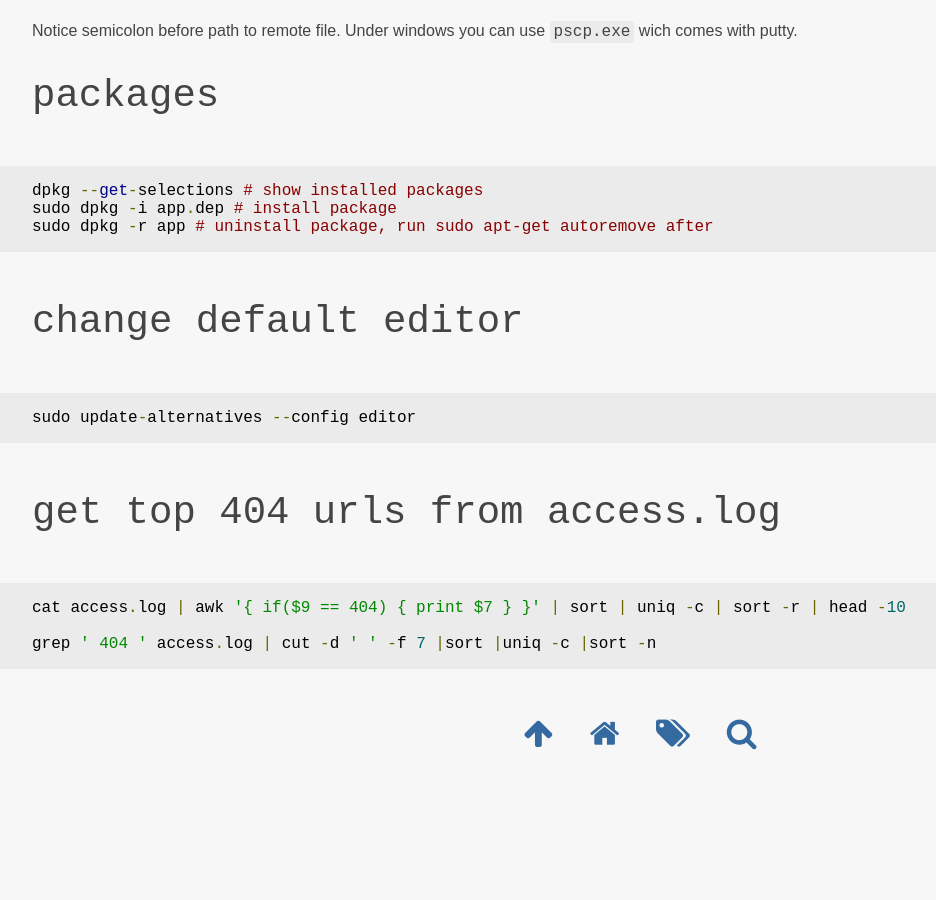
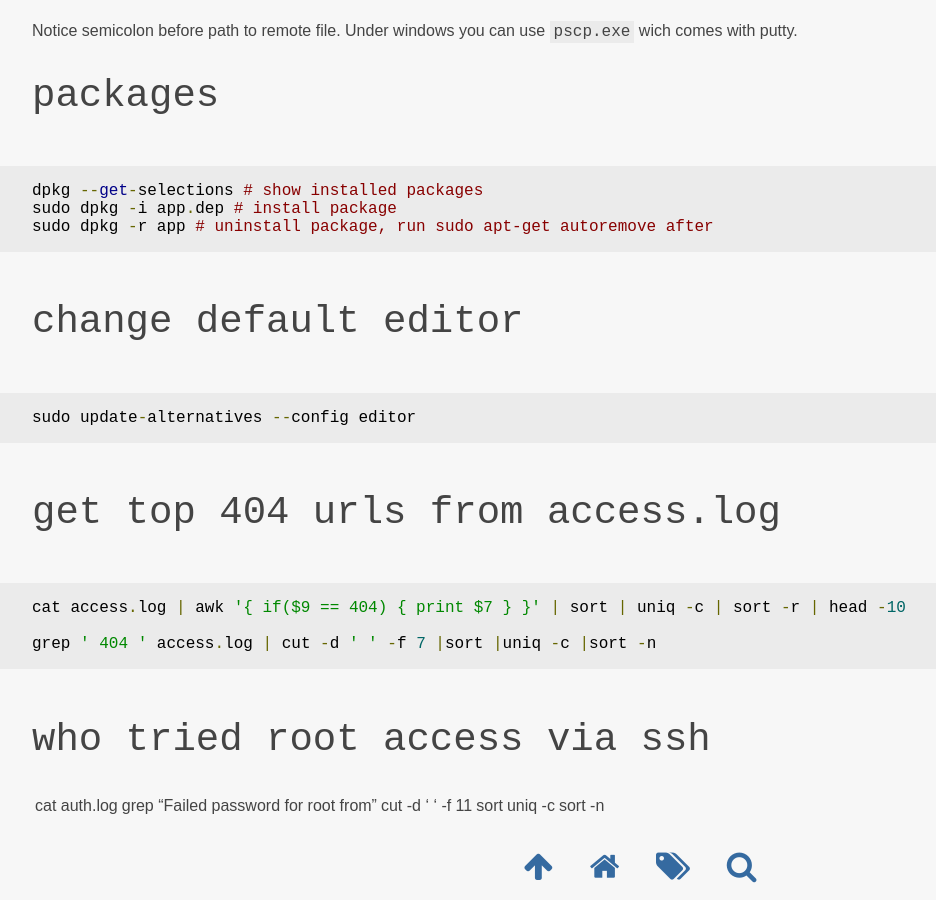
Before and after one commit to michaelbramwell/mac2000.github.com, a Jekyll site: the page built from howto/bash.md, in a window 1280 px wide and 900 px high, scrolled down 4555 px. Shown: the whole window, without its empty margins (0-936 px from the left). Built offline with Jekyll 4.4.1, drawn with Linux system fonts in a browser that asks for light colours; some web fonts are replaced; before the commit the page ends 5322 px from its top, so only the background shows below that.

Commit message:
ssh root

```diff
--- a/howto/bash.md
+++ b/howto/bash.md
@@ -168,3 +168,8 @@ get top 404 urls from access.log
     cat access.log | awk '{ if($9 == 404) { print $7 } }' | sort | uniq -c | sort -r | head -10
 
     grep ' 404 ' access.log | cut -d ' ' -f 7 |sort |uniq -c |sort -n
+
+who tried root access via ssh
+-----------------------------
+
+cat auth.log | grep "Failed password for root from" | cut -d ' ' -f 11 | sort | uniq -c | sort -n
```
